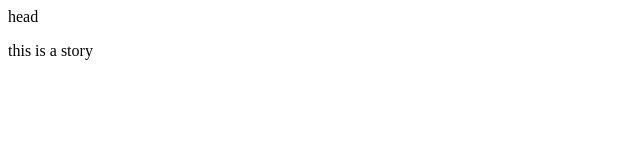
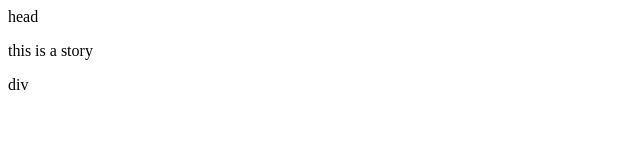
Before and after one commit to happybirds/happybirds.github.io, a plain HTML site: page index.html in a window 1280 px wide. Shown: the full height of the page, 0-640 px from the left. Drawn offline with Linux system fonts and the light colour scheme.

Commit message:
加了一个div

```diff
--- a/index.html
+++ b/index.html
@@ -6,6 +6,7 @@
 <body>
 head
     <p>this is a story</p>
+    div
 
 
 </body>
```
